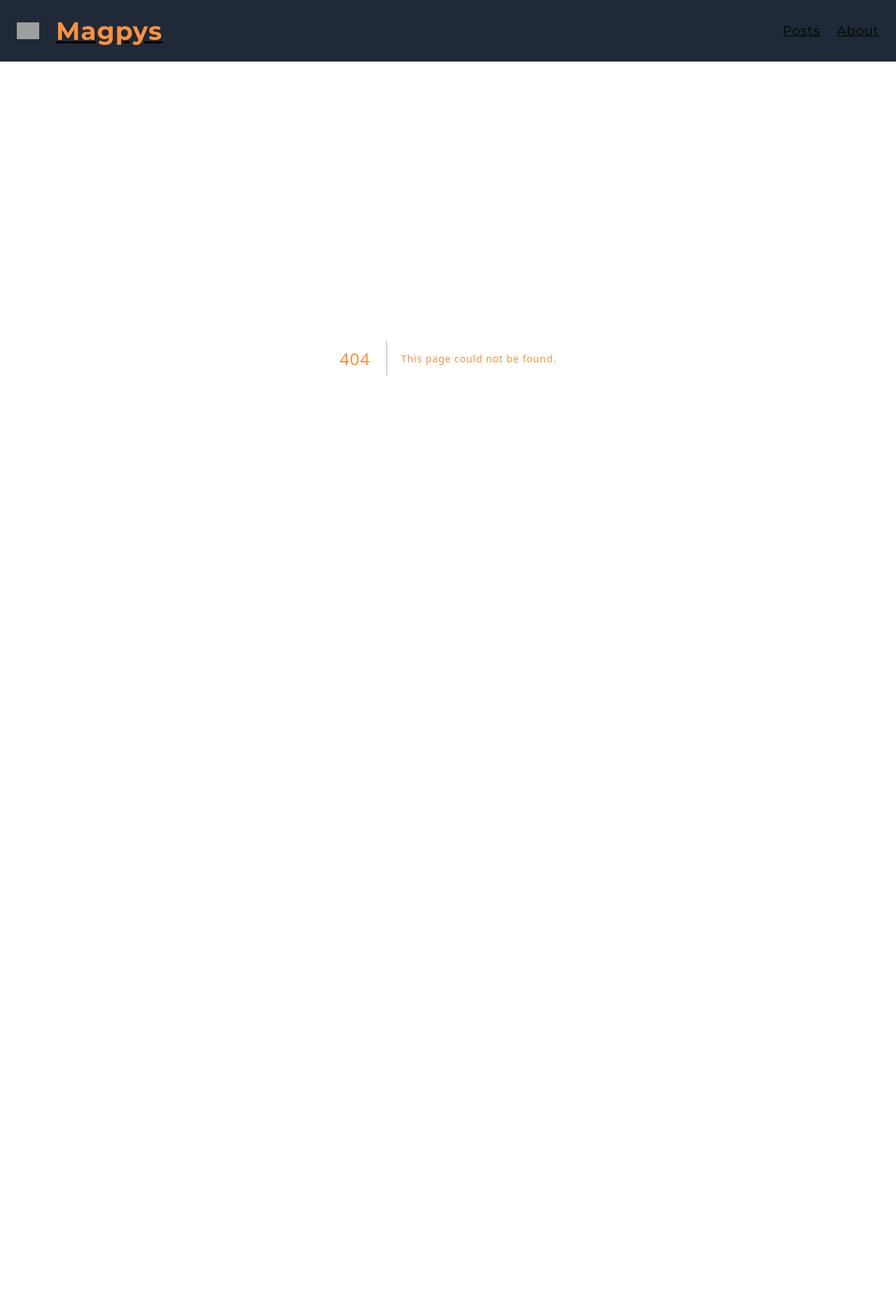
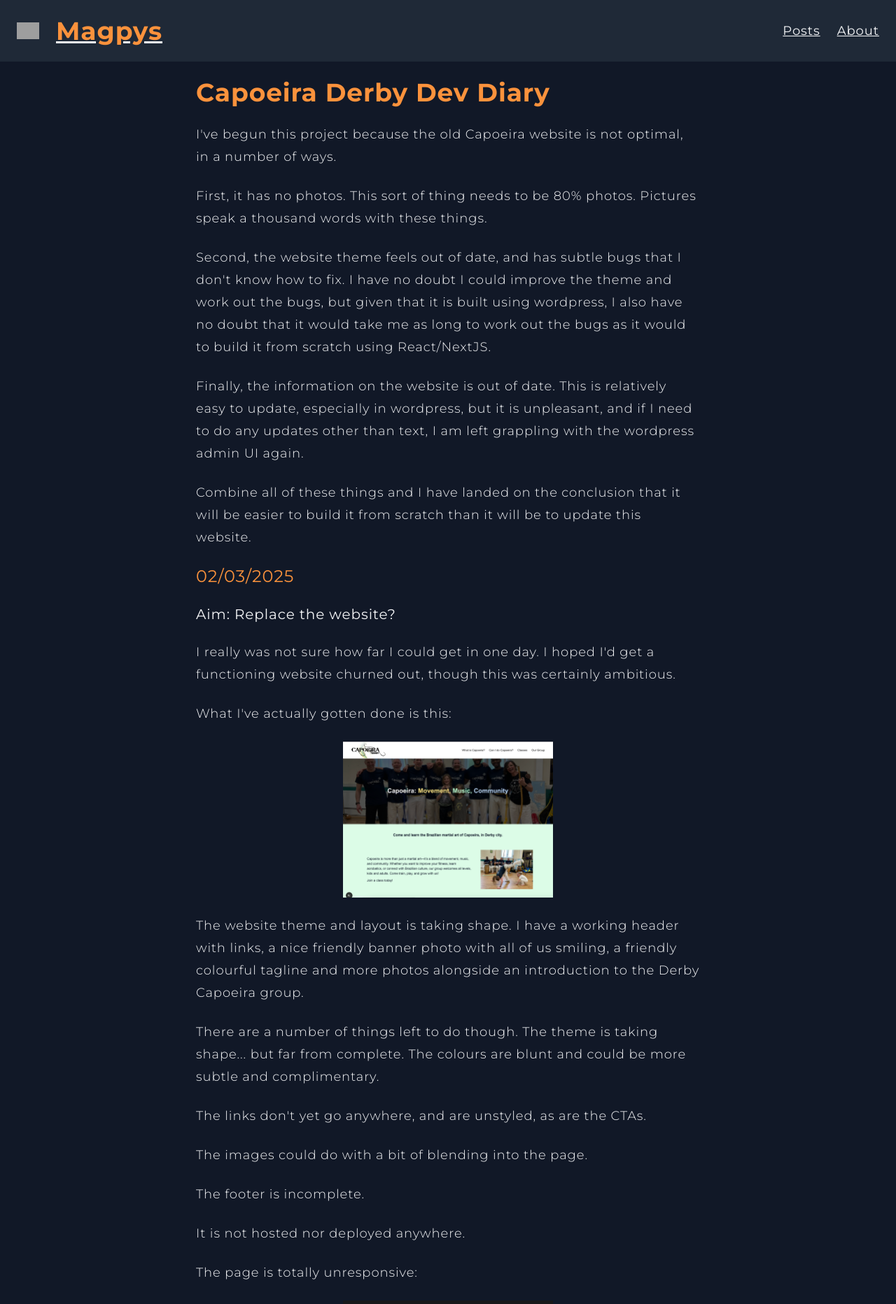
Before and after one commit to magpys/dan-blog, a Next.js app: page /dev-diary/capoeira-derby in a window 1280 px wide. Before the commit this address had no page. Shown: the top 1864 px of the page at 70% size. Before the commit the page ends 936 px from the top, so only its background shows below. Built offline with nearby package versions, Linux system fonts and the light colour scheme; grey boxes are pictures that could not be loaded.

Commit message:
add capoeira dev diary page

```diff
--- /dev/null
+++ b/app/b-roll/2025/wings/page.mdx
@@ -0,0 +1,33 @@
+# Wings
+
+On a clear summer morning, I awoke with wings.
+
+You could tell it would be a hot day. No clouds, just deep astronomical blue from horizon to horizon.
+
+The wings grew from a place in the center of my shoulderblades and stretched out ten feet each, from tip to base. They
+were feathered, a deep brown with speckles of whites and lighter browns towards the tips of certain feathers.
+
+In shape, they were that of a great bird of prey, like an eagle.
+
+I could stretch them out or fold them in at will. When folded, the tops protruded just above my head and the tips
+finished just before the ground.
+
+It felt like wearing a large, bulky backpack, except lighter, far lighter than it should have been for the size.
+
+In fact, my whole body felt light. I didn't know it then but my whole physiology had changed. My back, chest and
+shoulder muscles had changed shape to support my new wings. My bones had become hollow and weaker, but lighter - more
+suited to flight.
+
+Movement felt good, but suddenly I felt confined. I yearned for the outside.
+
+I made my way through the house to the garden. Navigating doorways and around furniture was cumbersome and awkward with
+my new bulky form. I felt too large for the house and it sat on my mind like a weight, until I brushed through the back
+door and reached the outside, where the weight suddenly became a balloon, and floated away into the sky.
+
+Immediately, I felt the infinite azure call to me, and I knew I must go to it.
+
+I hopped experimentally and flexed out my wings. As I moved to the left and right, I used my wings to stabilise me. At
+first my corrections were either too small - mere twitches that did little to stop my momentum, or too large - great
+wing beats that threw me back the other way. Very quickly I worked out the balance, and it began to feel natural.
+
+The lightness was intoxicating. I wondered how I had lived with my slow, heavy body from before.
--- /dev/null
+++ b/app/dev-diary/capoeira-derby/page.mdx
@@ -0,0 +1,69 @@
+import Image from "next/image";
+
+# Capoeira Derby Dev Diary
+
+I've begun this project because the old Capoeira website is not optimal, in a number of ways.
+
+First, it has no photos. This sort of thing needs to be 80% photos. Pictures speak a thousand words with these things.
+
+Second, the website theme feels out of date, and has subtle bugs that I don't know how to fix. I have no doubt I could
+improve the theme and work out the bugs, but given that it is built using wordpress, I also have no doubt that it would
+take me as long to work out the bugs as it would to build it from scratch using React/NextJS.
+
+Finally, the information on the website is out of date. This is relatively easy to update, especially in wordpress, but
+it is unpleasant, and if I need to do any updates other than text, I am left grappling with the wordpress admin UI
+again.
+
+Combine all of these things and I have landed on the conclusion that it will be easier to build it from scratch than it
+will be to update this website.
+
+## 02/03/2025
+
+### Aim: Replace the website?
+
+I really was not sure how far I could get in one day. I hoped I'd get a functioning website churned out, though this was
+certainly ambitious.
+
+What I've actually gotten done is this:
+
+<div className={`flex items-center justify-center`}>
+  <Image
+    src="/dev/capoeira-derby-home-page.png"
+    alt={`A screenshot of the Capoeira Derby web page.`}
+    width={300}
+    height={300}
+  />
+</div>
+
+The website theme and layout is taking shape. I have a working header with links, a nice friendly banner photo with all
+of us smiling, a friendly colourful tagline and more photos alongside an introduction to the Derby Capoeira group.
+
+There are a number of things left to do though. The theme is taking shape... but far from complete. The colours are
+blunt and could be more subtle and complimentary.
+
+The links don't yet go anywhere, and are unstyled, as are the CTAs.
+
+The images could do with a bit of blending into the page.
+
+The footer is incomplete.
+
+It is not hosted nor deployed anywhere.
+
+The page is totally unresponsive:
+
+<div className={`flex items-center justify-center`}>
+  <Image
+    src="/dev/capoeira-derby-mobile-unresponsive.png"
+    alt={`A screenshot of the Capoeira Derby web page in mobile mode. It does not look good.`}
+    width={300}
+    height={300}
+  />
+</div>
+
+So certainly lots left to do!
+
+But it has been rewarding work so far. Anything that helps channel traffic to the Capoeira group makes me happy.
+
+I'd love to have this done by the end of next weekend.
+
+**Next time:** Add some of the pages, starting with 'what is Capoeira?'
--- a/app/layout.tsx
+++ b/app/layout.tsx
@@ -10,6 +10,7 @@ const montserrat = Montserrat({ subsets: ["latin"] });
 export const metadata: Metadata = {
   title: "Magpys",
   description: "Magpys Blog",
+  icons: ["/icon.png"],
 };
 
 export default function RootLayout({
@@ -30,18 +31,8 @@ export default function RootLayout({
       <body className={`antialiased min-h-screen`}>
         <header className={`bg-gray-800 flex items-center justify-between p-6`}>
           <Link href={"/"} className={"flex gap-6 items-center"}>
-            <Image
-              src={`magpie.png`}
-              alt="An iconised magpie"
-              width={32}
-              height={32}
-              unoptimized
-            />
-            <div
-              className={`text-4xl text-orange-400 font-bold hidden sm:block`}
-            >
-              Magpys
-            </div>
+            <Image src={`magpie.png`} alt="An iconised magpie" width={32} height={32} unoptimized />
+            <div className={`text-4xl text-orange-400 font-bold hidden sm:block`}>Magpys</div>
           </Link>
 
           <nav className="flex items-center justify-between gap-6 font-normal">
```
Also changed, not shown: app/dev-diary/blob-swarm/page.mdx (renamed from app/dev-diary/page.mdx), public/dev/capoeira-derby-home-page.png (added), public/dev/capoeira-derby-mobile-unresponsive.png (added).
